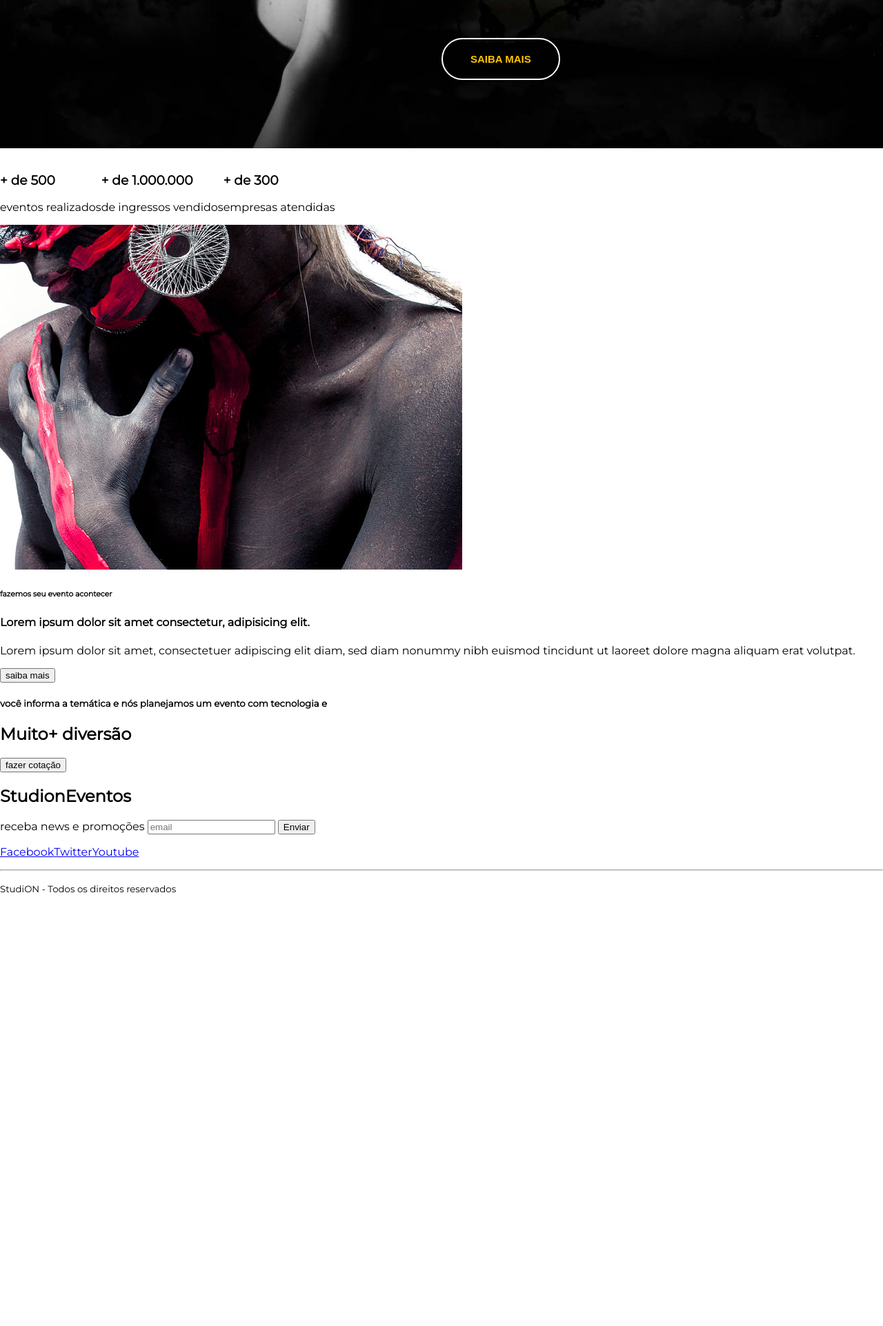
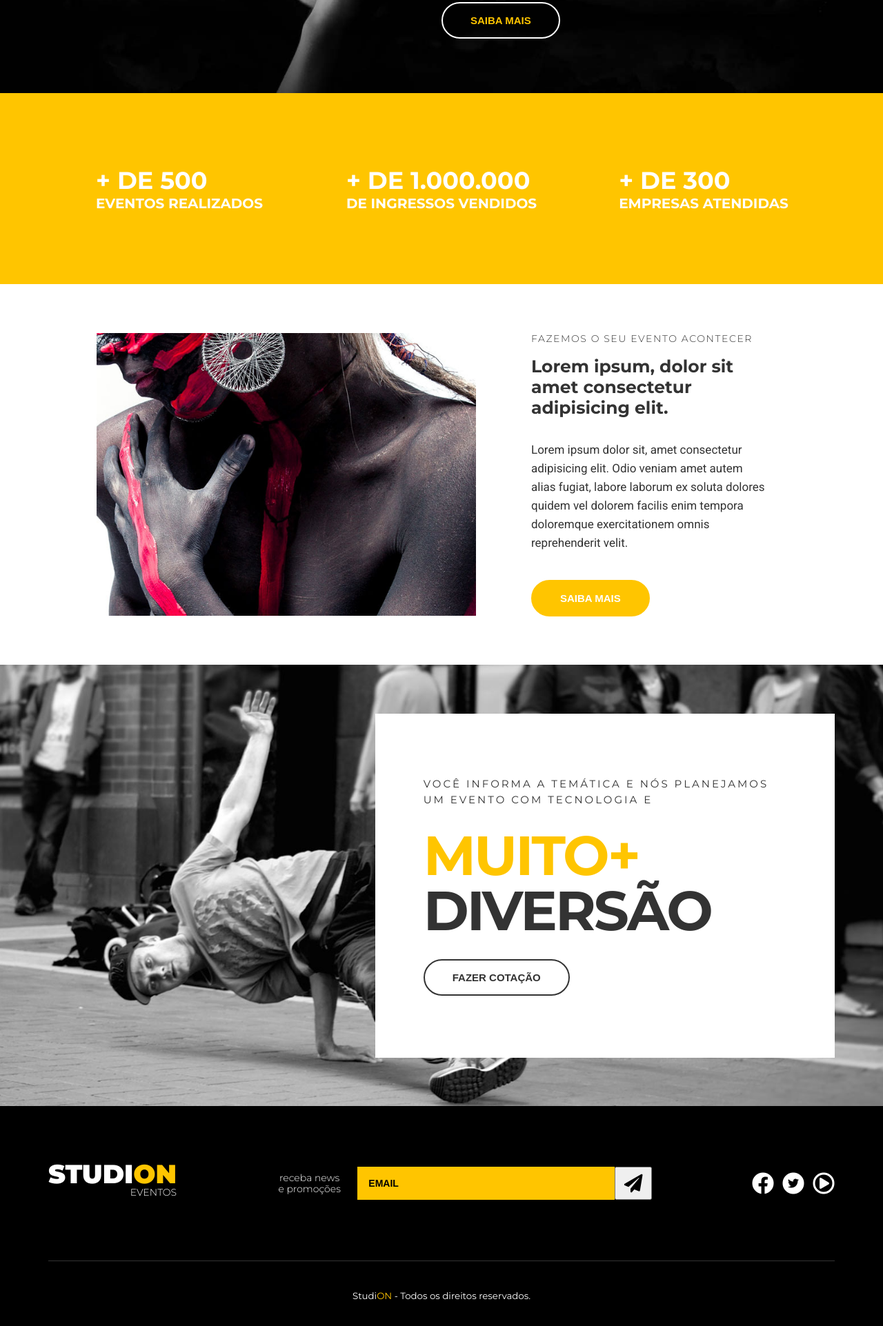
Before and after one commit to DouglasCoutrim/studion, a website: page src/index.html in a window 1280 px wide. Shown: the part 585-2508 px from the top of the page at 69% size. Before the commit the page ends 1899 px from the top, so only its background shows below. Drawn offline with Linux system fonts and the light colour scheme.

Commit message:
Finalizado a pagina  principal

```diff
--- a/src/index.html
+++ b/src/index.html
@@ -1,83 +1,174 @@
 <!DOCTYPE html>
 <html lang="pt-BR">
   <head>
-    <meta charset="UTF-8">
-    <meta http-equiv="X-UA-Compatible" content="IE=edge">
-    <meta name="viewport" content="width=device-width, initial-scale=1.0">
-    <link rel="stylesheet" type="text/css" href="style.css"/>
+    <meta charset="UTF-8" />
+    <meta name="viewport" content="width=device-width, initial-scale=1.0" />
+    <link rel="stylesheet" href="style.css" />
     <title>Studion</title>
   </head>
 
   <body>
     <nav class="navbar">
+      <div class="container navbar__container">
         <h1 class="logo-studion">
           Studi<span class="copy--primary">on</span>
           <span class="logo-studion__subtitle">Eventos</span>
         </h1>
         <ul class="navbar__links">
-                <li><a href="#empresa">Empresa</a></li>
-                <li><a href="#eventos">Eventos</a></li>
-                <li><a href="#galeria">Galeria</a></li>
-                <li><a href="#depoimentos">Depoimentos</a></li>
-                <li><a href="#contato">Contato</a></li>
+          <li>
+            <a href="#empresa">
+              Empresa
+            </a>
+          </li>
+          <li>
+            <a href="#eventos">
+              Eventos
+            </a>
+          </li>
+          <li>
+            <a href="#galeria">
+              Galeria
+            </a>
+          </li>
+          <li>
+            <a href="#depoimentos">
+              Depoimentos
+            </a>
+          </li>
+          <li>
+            <a href="#contatos">
+              Contatos
+            </a>
+          </li>
         </ul>
+      </div>
     </nav>
 
     <header>
       <div id="slider">
         <div class="slide">
-                    <img class="slide__background-image" src="./images/banner.jpg" alt="Studion Banner">
+          <img
+            class="slide__background-image"
+            src="./images/banner.jpg"
+            alt="Studion Banner"
+          />
           <div class="slide__copy">
-                        <h6><span class="copy--primary">Próximo Evento</span> - Dia 25 de Setembro ás 19h</h6>
-                        <h2><span class="copy--primary">Creative </span>Minds</h2>
-                        <button class="btn btn--slide">saiba mais</button>
+            <div class="slide__copy__container">
+              <h6>
+                <span class="copy--primary">Próximo evento</span> - Dia 25 de
+                setembro às 19h
+              </h6>
+              <h2><span class="copy--primary">Creative</span> Minds</h2>
+              <button class="btn btn--slide">Saiba Mais</button>
+            </div>
           </div>
         </div>
       </div>
     </header>
 
     <main>
-            <section>
-                <ul>
-                    <li><h3>+ de 500 </h3>eventos realizados</li>
-                    <li><h3>+ de 1.000.000 </h3>de ingressos vendidos</li>
-                    <li><h3>+ de 300 </h3>empresas atendidas</li>
+      <section id="counter" class="counter">
+        <ul class="container counter__container">
+          <li>
+            <h3>
+              + de 500
+              <small>
+                eventos realizados
+              </small>
+            </h3>
+          </li>
+          <li>
+            <h3>
+              + de 1.000.000
+              <small>
+                de ingressos vendidos
+              </small>
+            </h3>
+          </li>
+          <li>
+            <h3>
+              + de 300
+              <small>
+                empresas atendidas
+              </small>
+            </h3>
+          </li>
         </ul>
-                <div class="textos_eventos">
-                        <img src="./images/institutional.jpg">
-                    <h6>fazemos seu evento acontecer</h6>
-                    <h4>Lorem ipsum dolor sit amet consectetur, adipisicing elit.</h4>
+      </section>
+
+      <section class="container institutional">
+        <img
+          class="institutional__image"
+          src="./images/institutional.jpg"
+          alt="Studion institutional"
+        />
+        <div class="institutional__copy">
+          <h6>Fazemos o seu evento acontecer</h6>
+          <h4>Lorem ipsum, dolor sit amet consectetur adipisicing elit.</h4>
           <p>
-                        Lorem ipsum dolor sit amet, consectetuer adipiscing elit diam, sed diam nonummy nibh euismod tincidunt ut laoreet dolore magna aliquam erat volutpat.
+            Lorem ipsum dolor sit, amet consectetur adipisicing elit. Odio
+            veniam amet autem alias fugiat, labore laborum ex soluta dolores
+            quidem vel dolorem facilis enim tempora doloremque exercitationem
+            omnis reprehenderit velit.
           </p>
-                    <button>saiba mais</button>
+          <button class="btn btn--institutional">Saiba Mais</button>
         </div>
       </section>
-            <section>
-                <div>
-                    <h5>você informa a temática e  nós planejamos um evento com tecnologia e</h5>
-                    <h2><span>Muito+ </span>diversão</h2>
-                    <button>fazer cotação</button>
+
+      <section class="quote">
+        <div class="container quote__container">
+          <div class="quote__copy">
+            <h6>
+              Você informa a temática e nós planejamos um evento com tecnologia e
+            </h6>
+            <h2><span class="copy--primary">Muito+ </span>Diversão</h2>
+            <button class="btn btn--quote">Fazer cotação</button>
+          </div>
         </div>
       </section>
     </main>
 
-        <footer>
-            <h2>Studi<span>on</span><span>Eventos</span></h2>
-            <form>
-                <label>receba news e promoções</label>
-                <input type="email" placeholder="email"/>
-                <button type="submit">Enviar</button>
+    <footer class="footer">
+
+      <div class="container footer__container">
+        <h2 class="logo-studion">
+          Studi<span class="copy--primary">on</span>
+          <span class="logo-studion__subtitle">Eventos</span>
+        </h2>
+        <form class="footer__form">
+          <label for="email">receba news e promoções</label>
+          <div class="footer__form__email">
+            <input id="email" type="email" placeholder="email" />
+            <button type="submit">
+              <i class="fas fa-paper-plane fa-2x"></i>
+            </button>
+          </div>
         </form>
-            <ul>
-                <li><a href="https://facebook.com" target="blank">Facebook</a></li>
-                <li><a href="https://twitter.com"  target="blank">Twitter</a></li>
-                <li><a href="https://youtube.com"  target="blank">Youtube</a></li>
+        <ul class="footer__social">
+          <li>
+            <a href="https://facebook.com/" target="_blank">
+              <i class='fab fa-facebook fa-2x'></i>
+            </a>
+          </li>
+          <li>
+            <a href="https://twitter.com/" target="_blank">
+              <span class="fa-stack">
+                <i class="fas fa-circle fa-stack-2x"></i>
+                <i class="fab fa-twitter fa-stack-1x"></i>
+              </span>
+            </a>
+          </li>
+          <li>
+            <a href="https://youtube.com/" target="_blank">
+              <i class="far fa-play-circle fa-2x"></i>
+            </a>
+          </li>
         </ul>
-            <hr/>
+      </div>
+
       <p>
-                <small>Studi<span>ON</span> - Todos os direitos reservados</small>
+        <small>Studi<span class="copy--primary">ON</span> - Todos os direitos reservados.</small>
+      </p>
     </footer>
-
   </body>
 </html>
--- a/src/style.css
+++ b/src/style.css
@@ -1,50 +1,72 @@
+@import url('https://fonts.googleapis.com/css2?family=Montserrat:wght@300;400;500;700;900&family=Roboto&display=swap');
+@import url('https://cdnjs.cloudflare.com/ajax/libs/font-awesome/5.13.0/css/fontawesome.min.css');
+@import url('https://cdnjs.cloudflare.com/ajax/libs/font-awesome/5.13.0/css/all.min.css');
 
-@import url('https://fonts.googleapis.com/css2?family=Montserrat:wgt@300;400;700;900&du=isplay=swap');
-
-*{
+* {
   box-sizing: border-box;
 }
 
-:root{
+:root {
   font-family: 'Montserrat', sans-serif;
   font-size: 16px;
-    --color-primary:#ffc500;
-    --default-padding:1rem;
+  --color-copy: #333;
+  --color-primary: #ffc500;
+  --default-padding: 1rem;
+  color: var(--color-copy);
 }
+
 body {
   margin: 0;
-    padding-top: 7.45rem;
+  padding-top: 7.75rem;
+}
+
+header,
+main,
+footer {
+  overflow-x: hidden;
+}
+
+.container {
+  max-width: 1140px;
+  margin: 0 auto;
 }
 
 ul {
-    display:flex;
+  display: flex;
   list-style: none;
   padding-left: 0;
-
 }
 
 .navbar {
   position: fixed;
   z-index: 1;
+  top: 0;
+  left: 0;
+  width: 100%;
+  background-color: #000; /* vermelho / verde / azul / transparência - 0 - F */
+  color: #fff;
+}
+
+.navbar__container {
   display: grid;
   grid-template-columns: 1fr 9fr;
   align-items: center;
-    top: 0;
-    left: 0;
+
   width: 100vw;
-    height: 7.45rem;
+  height: 7.75rem;
   padding: 0 1rem;
-    background-color: #000;
-    color: #fff;
 }
+
 .navbar__links {
   justify-self: end;
 }
+
 .navbar__links li {
   font-size: 0.875rem;
   margin-right: 3rem;
   text-transform: uppercase;
 }
+
 .navbar__links a {
   font-weight: 300;
   color: #fff;
@@ -52,30 +74,35 @@ ul {
 }
 
 .navbar__links a:hover {
-    color:var(--color-primary);
+  color: var(--color-primary);
 }
+
 .logo-studion {
-    font-size: 38px;
+  font-size: 2.375rem;
   font-weight: 900;
+  line-height: 1ch; /* relativa ao tamanho da altura do glifo 0 da fonte */
   text-transform: uppercase;
   text-align: right;
-    line-height: .7ch;
 }
+
 .logo-studion__subtitle {
-    font-size:0.875rem;
+  display: block;
+  font-size: 0.875rem;
   font-weight: 300;
 }
+
 .copy--primary {
   color: var(--color-primary);
 }
 
 #slider {
   background-color: #000;
-    color: #ffff;
+  color: #fff;
 }
+
 .slide {
   position: relative;
-    height: calc(100vh - 7.45rem);
+  height: calc(90vh - 7.75rem);
 }
 
 .slide__background-image {
@@ -84,38 +111,250 @@ ul {
   object-fit: cover;
   object-position: center;
 }
+
 .slide__copy {
   position: absolute;
-  top:6.25rem;
-  left: 50vw;
+  top: 0;
+  left: 0;
+  width: 100%;
+  height: 100%;
+
+  display: grid;
+  padding-left: 50vw;
+  align-items: center;
 }
+
 .slide__copy h6 {
-    font-size: 0.9735rem;
+  font-size: 0.9375rem;
   font-weight: 400;
   text-transform: uppercase;
-    letter-spacing: .1875rem;
+  letter-spacing: 0.1875rem;
+  margin: 0;
 }
+
 .slide__copy h2 {
   font-size: 6.25rem;
   text-transform: uppercase;
-    line-height:6.25rem;
+  line-height: 6.25rem;
 }
+
 .slide__copy h2 span {
   display: block;
 }
+
 .btn {
   cursor: pointer;
-    padding: 1.25rem 2.5rem;
-    border: 0.15rem solid #fff;
+  padding: 1rem 2.5rem;
+  border: 0.125rem solid #fff;
   border-radius: 5rem;
   color: var(--color-primary);
   background: unset;
-    font-size: .9375rem;
+  font-size: 0.9375rem;
   font-weight: 700;
   text-transform: uppercase;
+  transition: 0.3s all ease;
 }
-.btn:hover, .btn:active, .btn:focus {
+
+.btn:hover,
+.btn:active,
+.btn:focus,
+.btn--institutional {
   border-color: var(--color-primary);
   background-color: var(--color-primary);
   color: #fff;
 }
+
+.counter {
+  background-color: var(--color-primary);
+  color: #fff;
+  text-transform: uppercase;
+}
+
+.counter__container {
+  display: grid;
+  grid-template-columns: repeat(auto-fill, minmax(300px, 1fr));
+  place-items: center;
+  padding: 4.375rem 0;
+}
+
+.counter__container h3 {
+  font-size: 2.1875rem;
+}
+
+.counter__container h3 small {
+  display: block;
+  font-size: 1.25rem;
+}
+
+.institutional {
+  display: grid;
+  grid-template-columns: auto auto;
+  gap: 3.125rem;
+  align-items: center;
+  padding: 4.375rem;
+}
+
+.institutional__image {
+  max-width: 550px;
+}
+
+.institutional__copy {
+  padding: 0 1.875rem;
+}
+
+.institutional__copy h6 {
+  font-size: 0.875rem;
+  font-weight: 300;
+  letter-spacing: 0.1rem;
+  text-transform: uppercase;
+  margin: 0;
+}
+
+.institutional__copy h4 {
+  font-size: 1.5625rem;
+  margin-top: 1rem;
+}
+
+.institutional p {
+  font-family: 'Roboto', sans-serif;
+  font-size: 1.0625rem;
+  line-height: 1.6875rem;
+  margin-bottom: 0;
+  margin-bottom: 2.5rem;
+}
+
+.btn--institutional:hover {
+  color: var(--color-copy);
+  background: unset;
+  box-shadow: 0 1rem 1rem #0006; /* x, y, blur, cor */
+}
+
+.quote {
+  background-image: url(./images/parallax.jpg);
+  background-attachment: fixed;
+  background-repeat: no-repeat;
+  background-size: cover;
+  background-position: center;
+}
+
+.quote__container {
+  display: grid;
+  align-items: center;
+  justify-items: end;
+  min-height: 80vh;
+}
+
+.quote__copy {
+  background-color: #fff;
+  padding: 5.625rem 4.375rem;
+}
+
+.quote__copy h6 {
+  font-size: .9375rem;
+  font-weight: 400;
+  letter-spacing: .1875rem;
+  line-height: 1.4375rem;
+  max-width: 53ch;
+  text-transform: uppercase;
+  margin: 0;
+}
+
+.quote__copy h2 {
+  font-size: 5rem;
+  line-height: 5rem;
+  text-transform: uppercase;
+  letter-spacing: -.1875rem;
+  margin: 1.875rem 0;
+}
+
+.quote__copy h2 span {
+  display: block;
+}
+
+.btn--quote {
+  color: var(--color-copy);
+  border-color: var(--color-copy);
+  background: unset;
+}
+
+.footer {
+  background-color: #000;
+  color: #fff;
+  text-align: center;
+}
+
+.footer__container {
+  display: grid;
+  grid-template-columns: repeat(3, auto);
+  align-items: center;
+  border-bottom: 0.1rem solid #FFF3;
+  padding: 5rem 0;
+}
+
+.footer .logo-studion {
+  justify-self: start;
+  margin: 0;
+}
+
+.footer__form {
+  display: grid;
+  grid-template-columns: 9ch auto;
+  gap: 1.375rem;
+  align-items: center;
+}
+
+.footer__form label {
+  font-size: .875rem;
+  font-weight: 300;
+  line-height: 1rem;
+}
+
+.footer__form__email {
+  display: grid;
+  grid-template-columns: auto 3.375rem;
+}
+
+.footer__form input {
+  background-color: var(--color-primary);
+  border: unset;
+  font-size: .875rem;
+  font-weight: 700;
+  text-transform: uppercase;
+  padding: 1rem;
+  color: #000;
+}
+
+.footer__form input::placeholder {
+  color: #000;
+}
+
+.footer__form button {
+  cursor: pointer;
+  transition: 0.3s all ease;
+}
+
+.footer__form button:hover {
+  background-color: #000;
+  color: #FFF;
+}
+
+.footer__social {
+  display: grid;
+  grid-template-columns: repeat(3, auto);
+  gap: .5rem;
+  justify-self: end;
+}
+
+.footer__social a,
+.footer__social a:hover,
+.footer__social a:visited {
+  color: white;
+}
+
+.footer__social .fa-twitter {
+  color: #000;
+}
+
+.footer p {
+  margin: 2.5rem 0;
+}
```
Lines whose indentation alone changed are shown as unchanged.
